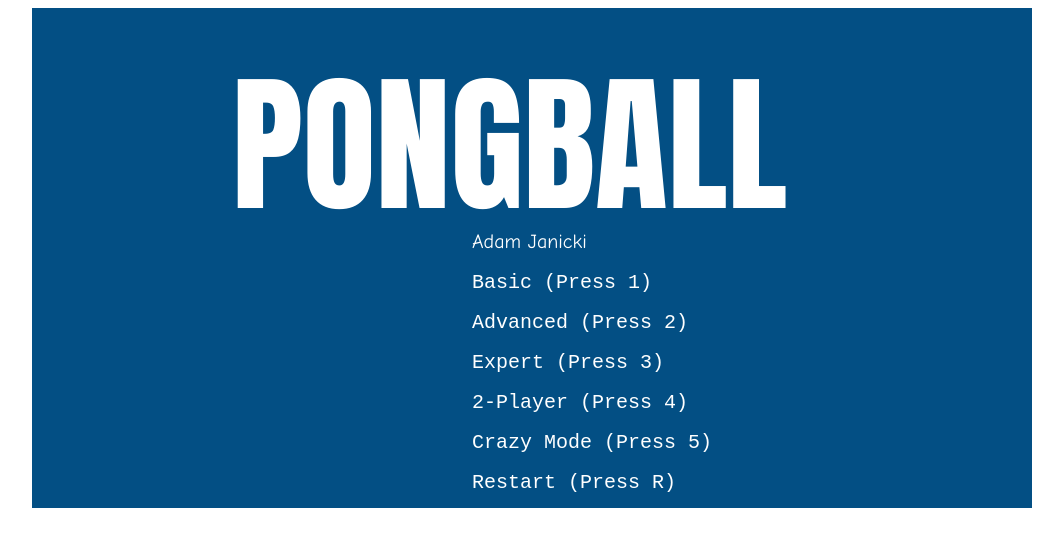
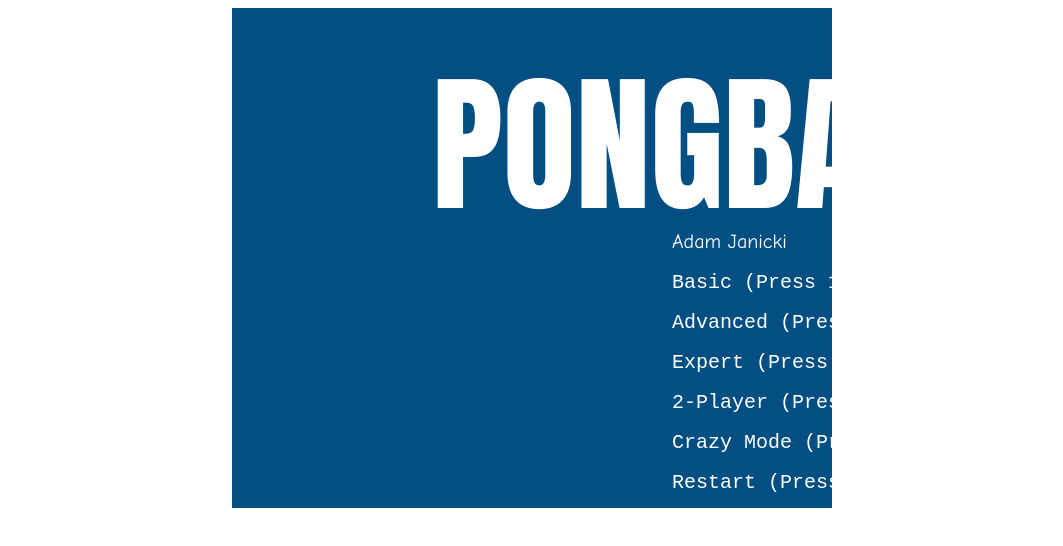
Before and after one commit to adamjanicki2/PongBall, a plain HTML site: page index.html in a window 1280 px wide. Shown: the whole page, without its empty margins (108-1171 px from the left). Drawn offline with Linux system fonts and the light colour scheme.

Commit message:
Update index.html

```diff
--- a/index.html
+++ b/index.html
@@ -2,11 +2,12 @@
     <head>
         <title>Pongball</title>
         <link rel="stylesheet" href="RealPong.css">
-        <link rel="shortcut icon" href="icon.ico" />
+        <link rel="shortcut icon" href="image.ico"/>
         <script src="RealPong.js"></script>
     </head>
     <body>
-        <canvas id="myNewCanvas" width="1000" height=500>
+        <canvas id="myNewCanvas" width="600" height=500>
+
         </canvas>
     </body>
 </html>
```
